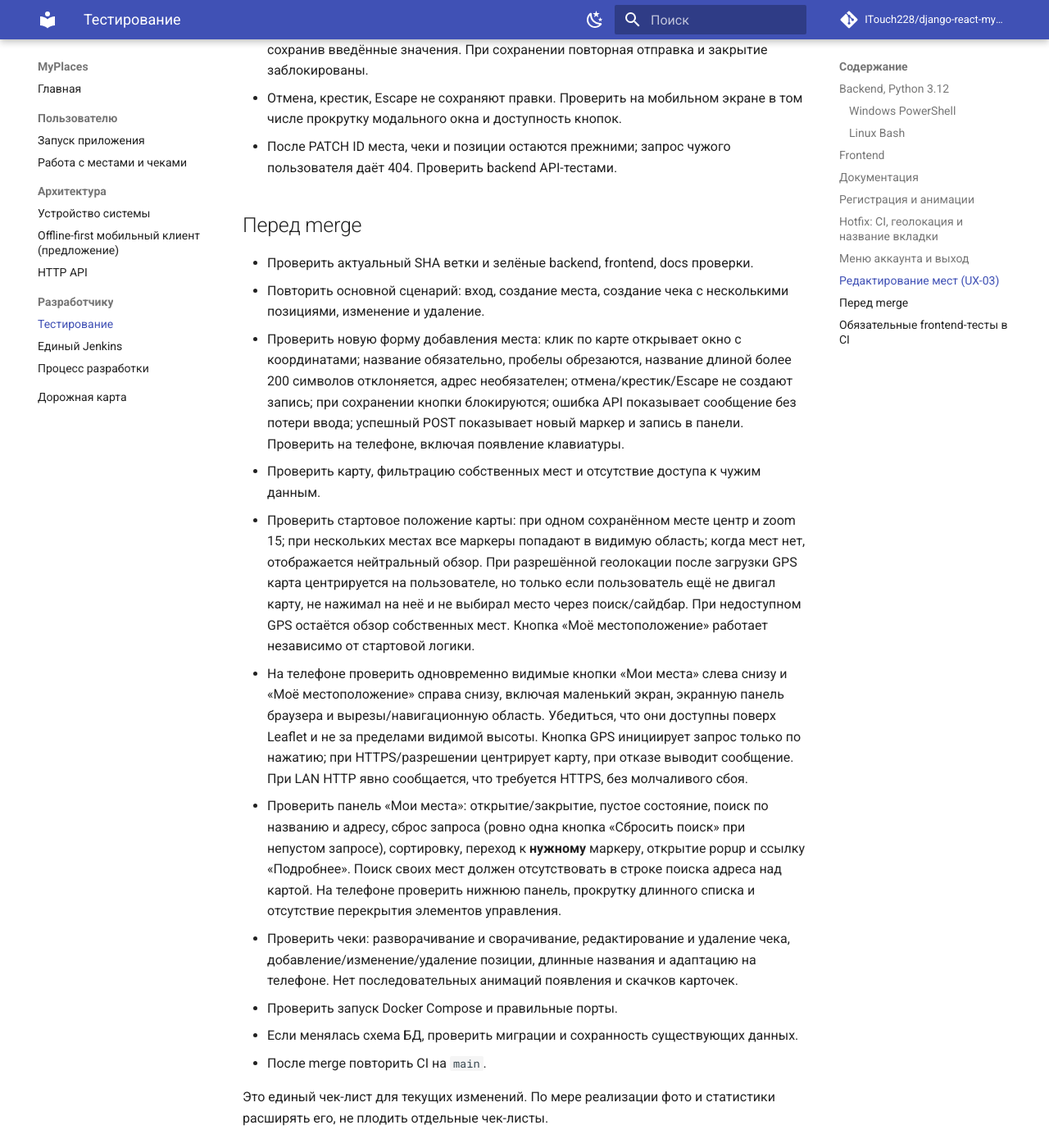
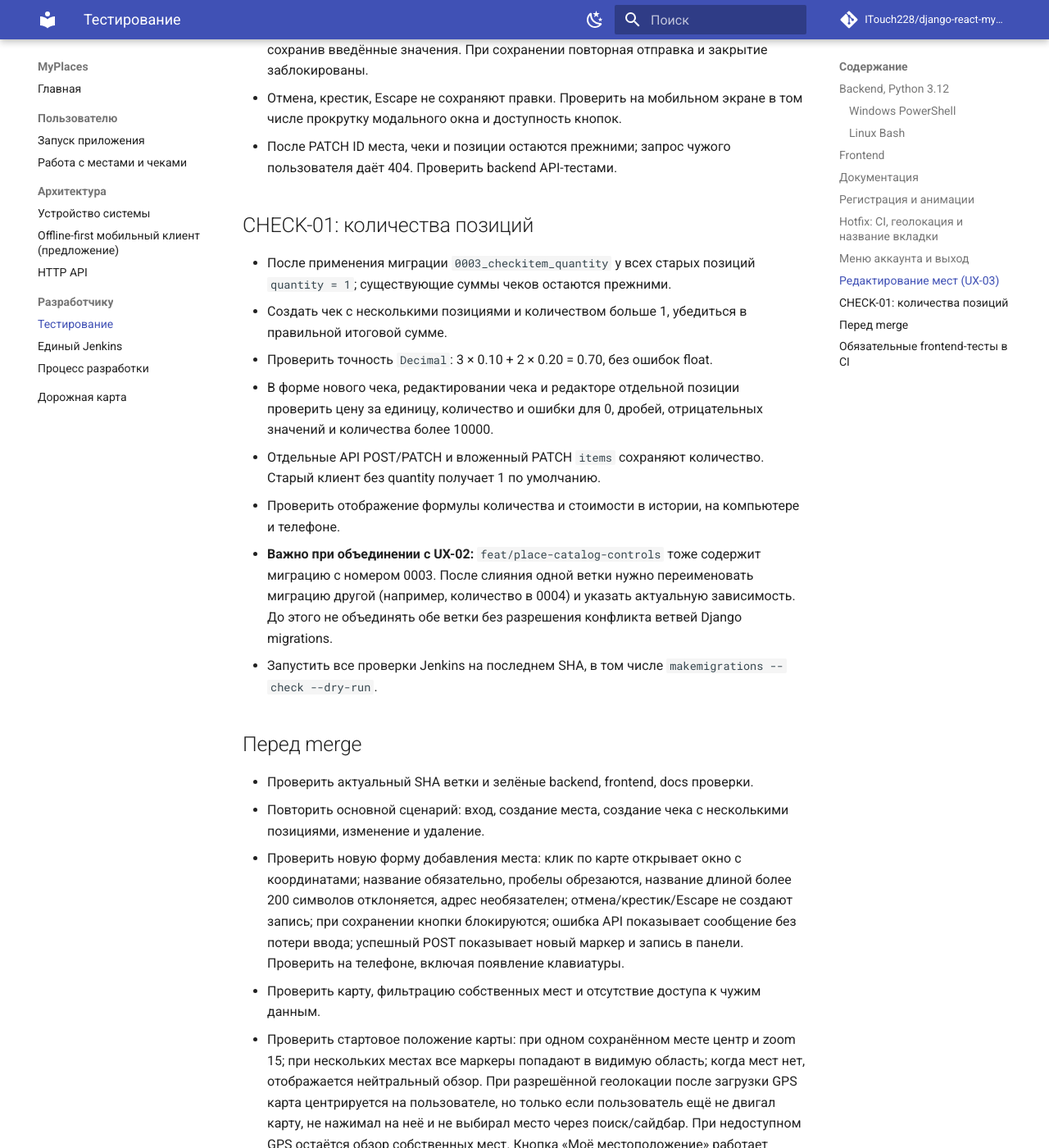
Before and after one commit to ITouch228/django-react-myplaces, an MkDocs documentation site: the page built from docs/testing.md, in a window 1280 px wide and 1400 px high, scrolled down 3241 px. Shown: the whole window at 82% size. Built offline with MkDocs 1.6.1 and Material for MkDocs 9.7.7, drawn with Linux system fonts in a browser that asks for light colours; comment, search, counter and statistics services are not loaded.

Commit message:
docs(checks): document quantity semantics, migration and acceptance tests

```diff
--- a/docs/testing.md
+++ b/docs/testing.md
@@ -92,6 +92,17 @@ python -m mkdocs build --strict
 - Отмена, крестик, Escape не сохраняют правки. Проверить на мобильном экране в том числе прокрутку модального окна и доступность кнопок.
 - После PATCH ID места, чеки и позиции остаются прежними; запрос чужого пользователя даёт 404. Проверить backend API-тестами.
 
+## CHECK-01: количества позиций
+
+- После применения миграции `0003_checkitem_quantity` у всех старых позиций `quantity = 1`; существующие суммы чеков остаются прежними.
+- Создать чек с несколькими позициями и количеством больше 1, убедиться в правильной итоговой сумме.
+- Проверить точность `Decimal`: 3 × 0.10 + 2 × 0.20 = 0.70, без ошибок float.
+- В форме нового чека, редактировании чека и редакторе отдельной позиции проверить цену за единицу, количество и ошибки для 0, дробей, отрицательных значений и количества более 10000.
+- Отдельные API POST/PATCH и вложенный PATCH `items` сохраняют количество. Старый клиент без quantity получает 1 по умолчанию.
+- Проверить отображение формулы количества и стоимости в истории, на компьютере и телефоне.
+- **Важно при объединении с UX-02:** `feat/place-catalog-controls` тоже содержит миграцию с номером 0003. После слияния одной ветки нужно переименовать миграцию другой (например, количество в 0004) и указать актуальную зависимость. До этого не объединять обе ветки без разрешения конфликта ветвей Django migrations.
+- Запустить все проверки Jenkins на последнем SHA, в том числе `makemigrations --check --dry-run`.
+
 ## Перед merge
 
 - Проверить актуальный SHA ветки и зелёные backend, frontend, docs проверки.
```
